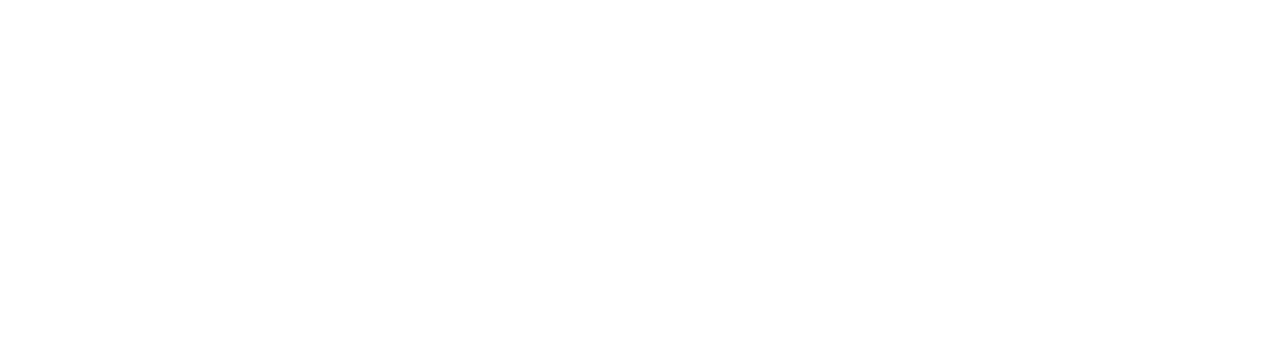
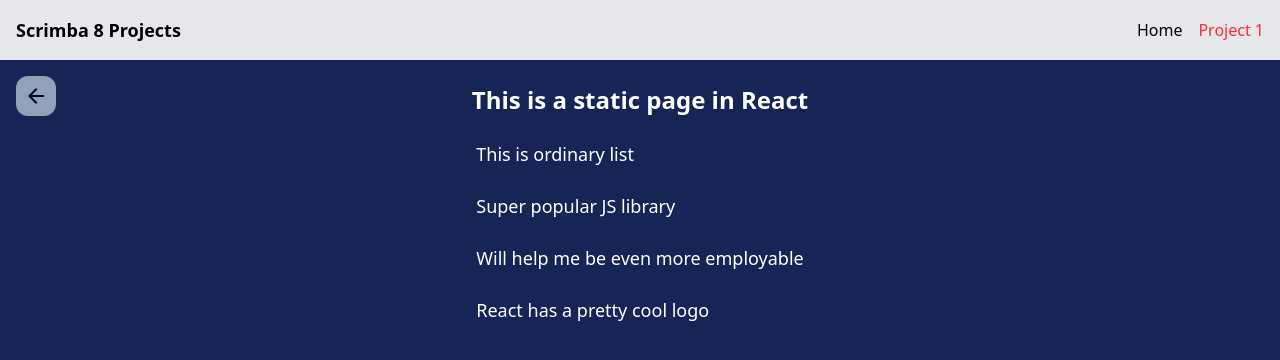
Before and after one commit to spe9110/REACT_COMPONENTS_2025, a React (Vite) app in the folder 2_SCRIMBA/: page /first in a window 1280 px wide. Before the commit this address had no page. Shown: the top 360 px of the page. Built offline with nearby package versions, Linux system fonts and the light colour scheme.

Commit message:
add the scrimba first project

```diff
--- a/2_SCRIMBA/src/App.jsx
+++ b/2_SCRIMBA/src/App.jsx
@@ -1,19 +1,25 @@
-import React from 'react'
-import { Route, Routes } from "react-router";
-import Home from './pages/Home';
+import React from "react";
+import { Route, Routes } from "react-router-dom"; // ✅ FIXED
+import Home from "./pages/Home";
+import FirstProject from "./pages/Project_1";
+import Layout from "./components/Layout";
 
 function App() {
-
   return (
     <div>
       <Routes>
-        <Route path="/" element={<Home />} />
+        {/* Parent route with Layout */}
+        <Route path="/" element={<Layout />}>
+          {/* Nested routes will render inside <Outlet /> */}
+          <Route index element={<Home />} />
+          <Route path="first" element={<FirstProject />} />
+        </Route>
       </Routes>
     </div>
-  )
+  );
 }
 
-export default App
+export default App;
 //  npm create vite@latest 2_SCRIMBA
 // npm install tailwindcss @tailwindcss/vite
 // npm install react-router-dom@6
--- /dev/null
+++ b/2_SCRIMBA/src/components/Header.jsx
@@ -0,0 +1,33 @@
+import React from 'react'
+import { NavLink } from "react-router-dom";
+function Header() {
+  return (
+    <>
+        <header className="flex items-center justify-between p-4 bg-gray-200">
+        <h1 className='text-lg font-bold'>Scrimba 8 Projects</h1>
+        <nav className="space-x-4">
+          <NavLink
+            to="/"
+            end
+            className={({ isActive }) =>
+              isActive ? "text-red-500" : "text-black"
+            }
+          >
+            Home
+          </NavLink>
+
+          <NavLink
+            to="/first"
+            className={({ isActive }) =>
+              isActive ? "text-red-500" : "text-black"
+            }
+          >
+            Project 1
+          </NavLink>
+        </nav>
+      </header>
+    </>
+  )
+}
+
+export default Header
--- /dev/null
+++ b/2_SCRIMBA/src/components/Layout.jsx
@@ -0,0 +1,16 @@
+import React from "react";
+import { Outlet } from "react-router-dom";
+import Header from "./Header";
+
+function Layout() {
+  return (
+    <>
+      <Header />
+      <main className="">
+        <Outlet />
+      </main>
+    </>
+  );
+}
+
+export default Layout;
--- a/2_SCRIMBA/src/pages/Home.jsx
+++ b/2_SCRIMBA/src/pages/Home.jsx
@@ -1,13 +1,14 @@
 import React from 'react'
+import Header from '../components/Header';
+
 
 const Home = () => {
   return (
-    <div>
-        <h1 class="text-3xl font-bold underline text-center mt-20">
-            Hello world! Home Page
-        </h1>
+    <div className='min-h-screen flex flex-col items-center justify-center'>
+      <h1 className='font-bold text-3xl'>This is the main page</h1>
+      <h1 className='mt-12 font-bold text-5xl'># Scrimba Challenge</h1>
     </div>
-  )
-}
+  );
+};
 
-export default Home
+export default Home;
--- /dev/null
+++ b/2_SCRIMBA/src/pages/Project_1.jsx
@@ -0,0 +1,254 @@
+import React from 'react'
+import { IoMdArrowBack } from "react-icons/io";
+import { useNavigate } from "react-router-dom";
+const FirstProject = () => {
+    const navigate = useNavigate();
+  return (
+     <div className="relative min-h-screen flex flex-col items-center justify-start bg-blue-950 text-white">
+      <h1 className="text-2xl font-bold mt-6">This is a static page in React</h1>
+
+      <div className=''>
+        <p className='mt-6 text-lg'>This is ordinary list</p>
+        <ul>
+            <li className='mt-6 text-lg'>Super popular JS library</li>
+            <li className='mt-6 text-lg'>Will help me be even more employable</li>
+            <li className='mt-6 text-lg'>React has a pretty cool logo</li>
+        </ul>
+      </div>
+
+      {/* Back Button */}
+      <button
+        onClick={() => navigate(-1)}
+        className="absolute top-4 left-4 p-2 rounded-xl bg-slate-400 text-slate-950 hover:bg-slate-500 transition cursor-pointer"
+      >
+        <IoMdArrowBack className="text-2xl" />
+      </button>
+    </div>
+  )
+}
+
+export default FirstProject
+
+
+/*
+
+check for node and npm versions
+node -v
+npm -v
+
+How to install nvm (node version manager)
+
+How to install react using vite
+npm create vite@latest my-react-app
+cd my-react-app
+npm install
+npm run dev
+
+code .  (to open vs code from terminal)
+
+🔹 Difference between JavaScript Libraries and Frameworks
+
+1. Libraries
+
+Libraries are collections of reusable code that provide specific functionalities (like DOM manipulation, HTTP requests, or UI components).
+
+They help developers by reducing the need to write repetitive code.
+
+When using a library, you control the flow of the application — you call library functions when and where you need them.
+
+Example: React, Lodash, jQuery, Axios.
+
+2. Frameworks
+
+Frameworks are more opinionated and complete structures for building applications.
+
+They provide a skeleton or architecture where your code “fills in the gaps.”
+
+In a framework, the framework controls the flow — it calls your code at the right time (this is often described as Inversion of Control).
+
+Frameworks often include built-in solutions for routing, state management, and sometimes even testing.
+
+Example: Angular, Next.js, Vue (when used as a full framework), Express.js.
+
+👉 A simple way to remember:
+
+Library = You are in charge, you call it.
+
+Framework = It’s in charge, it calls you.
+
+📜 History of JavaScript Libraries and Frameworks
+1. Early Days (1995 – 2005)
+
+1995: JavaScript was created by Brendan Eich at Netscape in just 10 days.
+
+Early JavaScript was mostly used for simple browser tasks like form validation, image rollovers, and basic interactivity.
+
+Different browsers (Netscape, Internet Explorer) implemented JavaScript differently → causing cross-browser issues.
+
+Developers needed tools to simplify DOM manipulation and handle inconsistencies.
+
+2. Rise of Libraries (2006 – 2010)
+
+2006: jQuery was released by John Resig → became the most popular JavaScript library ever.
+
+Simplified DOM manipulation ($(selector)), animations, AJAX requests.
+
+Solved cross-browser problems with a single, easy API.
+
+Other notable libraries:
+
+Prototype.js (2005) → added OOP-style features.
+
+MooTools (2006) → modular and object-oriented utility library.
+
+Dojo Toolkit (2004) → introduced UI components and data handling.
+
+💡 In this era, libraries dominated because they made web development faster and consistent.
+
+3. Birth of Frameworks (2010 – 2015)
+
+As apps grew bigger, libraries alone weren’t enough → devs needed structured ways to build complex applications.
+
+2010: AngularJS (by Google) → introduced 2-way data binding, MVC architecture.
+
+2011: Backbone.js → gave structure with models, views, and routers.
+
+2012: Ember.js → convention-over-configuration, ambitious framework.
+
+2013: React (by Facebook) → not a framework, but a UI library that introduced the virtual DOM and component-based architecture.
+
+Sparked a new era of declarative, component-driven UIs.
+
+4. Modern Framework Era (2015 – Today)
+
+2016: Angular 2+ → complete rewrite of AngularJS, now TypeScript-based.
+
+2014: Vue.js (by Evan You) → lightweight, progressive framework → quickly gained popularity.
+
+Next.js (2016) → React-based framework with server-side rendering (SSR).
+
+Nuxt.js (2016) → Vue-based equivalent for SSR apps.
+
+Svelte (2016) → compiles at build time, resulting in faster apps.
+
+💡 Today, we see hybrid solutions:
+
+Libraries like React + frameworks like Next.js.
+
+Frameworks like Angular and Vue that give both flexibility and structure.
+
+5. Current & Future Trends (2020 – …)
+
+Full-stack frameworks: Next.js, Remix, Nuxt, RedwoodJS.
+
+Server Components & Edge Computing → rendering closer to users.
+
+JavaScript fatigue slowing down → stability in ecosystem.
+
+Increasing adoption of TypeScript for safety and maintainability.
+
+Growth of meta-frameworks that combine frontend + backend in one ecosystem.
+
+✅ In short:
+
+2000s → Libraries solved DOM & browser issues (jQuery).
+
+2010s → Frameworks solved app structure issues (Angular, Backbone, Ember).
+
+2013+ → Component-based UIs & hybrid solutions (React, Vue, Next.js).
+
+2020s → Full-stack frameworks & server-first approaches.
+
+Would you like me to also make a timeline infographic (visual) of this history so you can use it for notes or presentations?
+
+Why to use React?
+ - Highest job demand
+ - Large community and ecosystem
+ - Less magic
+ - Composable / Declarative
+ - Active development
+
+Do I really need to learn JavaScript before React?
+Yes, having a solid understanding of JavaScript is essential before diving into React. React is a JavaScript library, so you'll be using JavaScript extensively while working with React. Here are some key JavaScript concepts you should be comfortable with before learning React:
+
+
+When you might NOT want a framework?
+
+    - Simple static websites
+    - Small projects with minimal interactivity
+    - Network load concerns
+    - Learning curve considerations
+    - Maintenance concerns
+    - Incompatibility with existing codebase
+
+
+Why React? It's Composable!
+Composable means you can build complex UIs by combining small, reusable pieces called components.
+
+Each component is like a Lego block 🧱 — you build a big structure by putting blocks together.
+
+Example: A Button component can be reused in multiple places (forms, modals, navbars).
+
+function Button({ text }) {
+  return <button>{text}</button>;
+}
+
+function App() {
+  return (
+    <div>
+      <Button text="Login" />
+      <Button text="Signup" />
+    </div>
+  );
+}
+
+Benefits of composability:
+
+Reusability → no need to rewrite the same UI code everywhere.
+
+Maintainability → smaller, focused components are easier to manage.
+
+Scalability → large apps are just compositions of smaller parts.
+
+🌟 Why React is Declarative
+
+Declarative means you describe what the UI should look like, and React handles the how.
+
+Instead of manually updating the DOM step by step (imperative), you tell React the final state and it updates the UI for you.
+
+Example – Imperative (Vanilla JS)
+const button = document.createElement("button");
+button.textContent = "Click Me";
+button.addEventListener("click", () => {
+  button.textContent = "Clicked!";
+});
+document.body.appendChild(button);
+
+
+👉 You control every step of creating and updating the UI.
+
+Example – Declarative (React)
+import { useState } from "react";
+
+function Button() {
+  const [clicked, setClicked] = useState(false);
+
+  return (
+    <button onClick={() => setClicked(true)}>
+      {clicked ? "Clicked!" : "Click Me"}
+    </button>
+  );
+}
+
+
+👉 You just declare:
+
+“If clicked is true, show ‘Clicked!’ else show ‘Click Me’.”
+React takes care of updating the DOM.
+
+✅ In short:
+
+React is Composable → Build big apps from small components.
+
+React is Declarative → Describe the desired UI, React updates the DOM for you.
+*/
```
